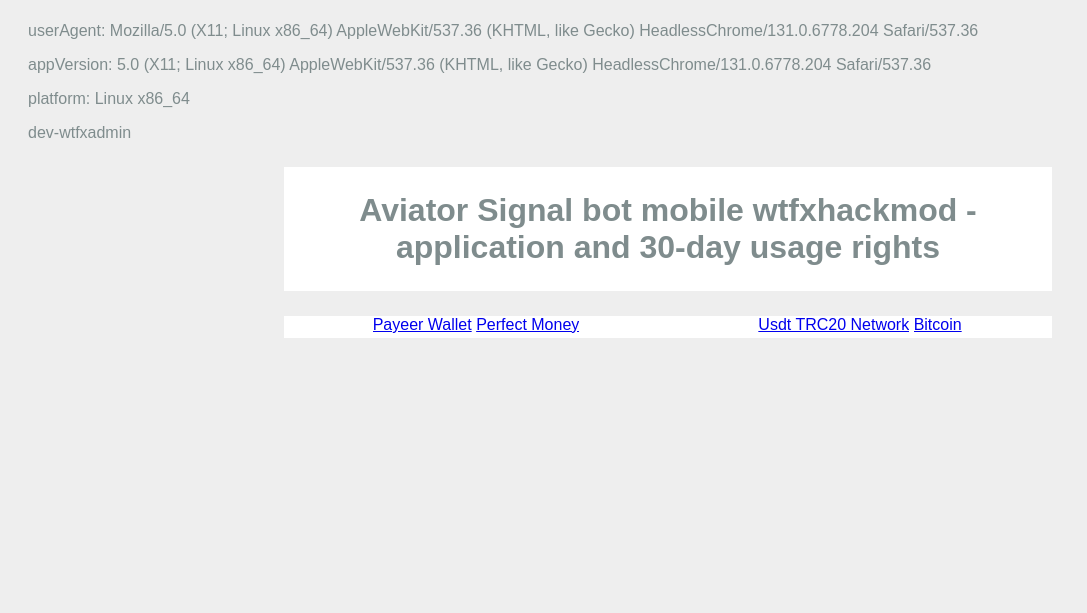
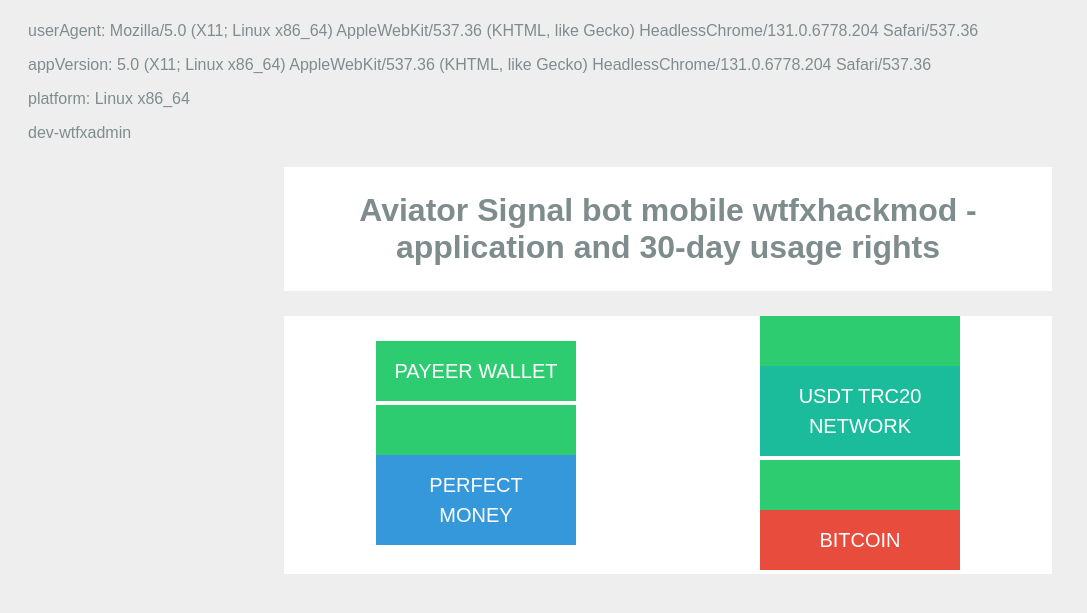
Before and after one commit to appwtfx/signal.github.io.html.index, a plain HTML site: page index.html in a window 1280 px wide. Shown: the part 155-768 px from the top of the page, without its empty margins (0-1087 px from the left). Drawn offline with Linux system fonts and the light colour scheme.

Commit message:
Update index.html

```diff
--- a/index.html
+++ b/index.html
@@ -404,14 +404,14 @@
   <div class="col-half">
 
     <div class="hideoverflow">
-      <a href="https://appwtfx.github.io/payeer.github.io.index.html/">
+      <a href="https://appwtfx.github.io/payeer.github.io.index.html/" class="btn material fly left">
         <span>Payeer Wallet </span>
       </a>
     </div>
 
     <div class="hideoverflow">
-      <a href="https://appwtfx.github.io/perfectpay.github.io.index.html/">
-
+      <a href="https://appwtfx.github.io/perfectpay.github.io.index.html/" class="btn material fly left">
+      <a class="btn blue fly right">
         <span>Perfect Money</span>
       </a>
     </div>
@@ -419,17 +419,17 @@
   <div class="col-half">
 
     <div class="hideoverflow">
-       <a href="https://appwtfx.github.io/usdtpay.github.io.index.html/">
+       <a href="https://appwtfx.github.io/usdtpay.github.io.index.html/" class="btn material fly left">
 
 
-
+      <a class="btn turquoise fly bottom">
         <span>Usdt TRC20 Network</span>
       </a>
     </div>
 
     <div class="hideoverflow">
-         <a href="https://appwtfx.github.io/BTCPAY.github.io.index.html/">
-
+         <a href="https://appwtfx.github.io/BTCPAY.github.io.index.html/" class="btn material fly left">
+      <a class="btn red fly top">
         <span>Bitcoin</span>
       </a>
     </div>
```
